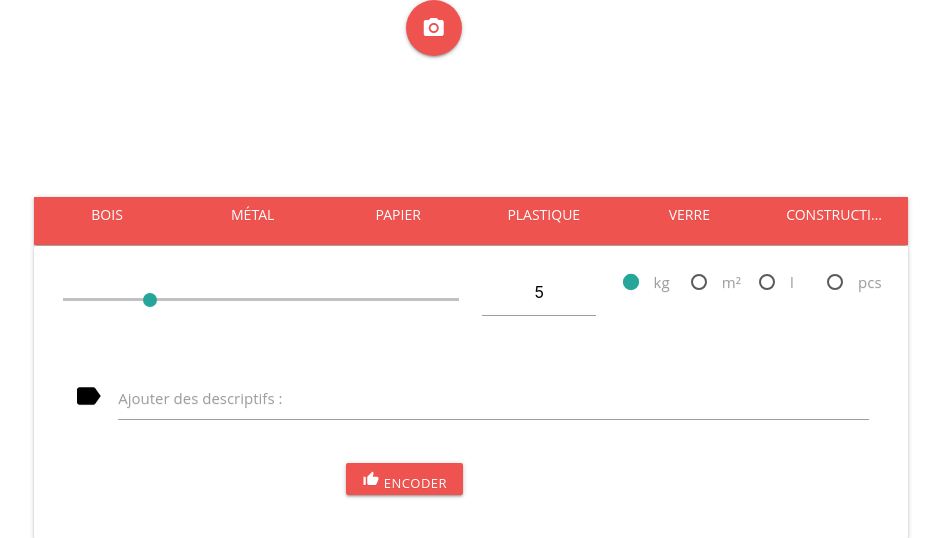
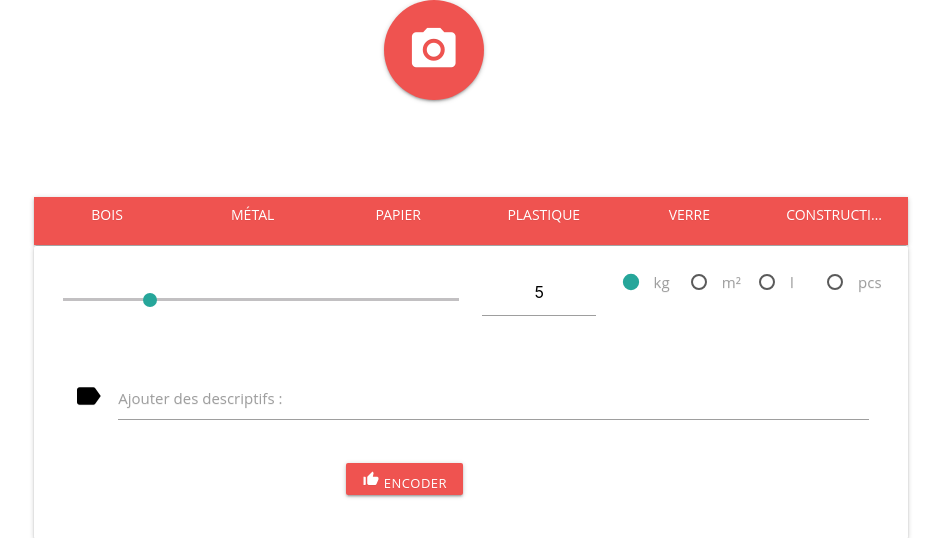
Before and after one commit to flebuz/recuperatheque, a PHP site: page / in a window 1280 px wide. Shown: the part 44-582 px from the top of the page, without its empty margins (169-1110 px from the left). Run offline with PHP 8.4, Linux system fonts and the light colour scheme.

Commit message:
Update add_form.css

```diff
--- a/css/add_form.css
+++ b/css/add_form.css
@@ -28,8 +28,14 @@
 }
 
 #video {
+position:absolute;
+left:0;
+ right:0;
 
+ margin-left: auto;
+ margin-right: auto;
 max-height: 200px;
+  z-index: 1;
 }
 
 #canvas {
@@ -63,11 +69,23 @@ max-height: 200px;
   left: 200px !important;
 }
 
-#cam_controls
-{  position: relative;
-  z-index: 15;
+.btn-floating.btn-large.cam_btn_default
+{
+
+  width: 100px;
+height: 100px;;
+  z-index: 0;
+
 }
 
+#take-photo
+{z-index:3;}
+
+.btn-floating.btn-large.cam_btn_default i
+{
+line-height: 100px;
+font-size: 3.5rem;
+}
 
 .btn-flat {
 
```
